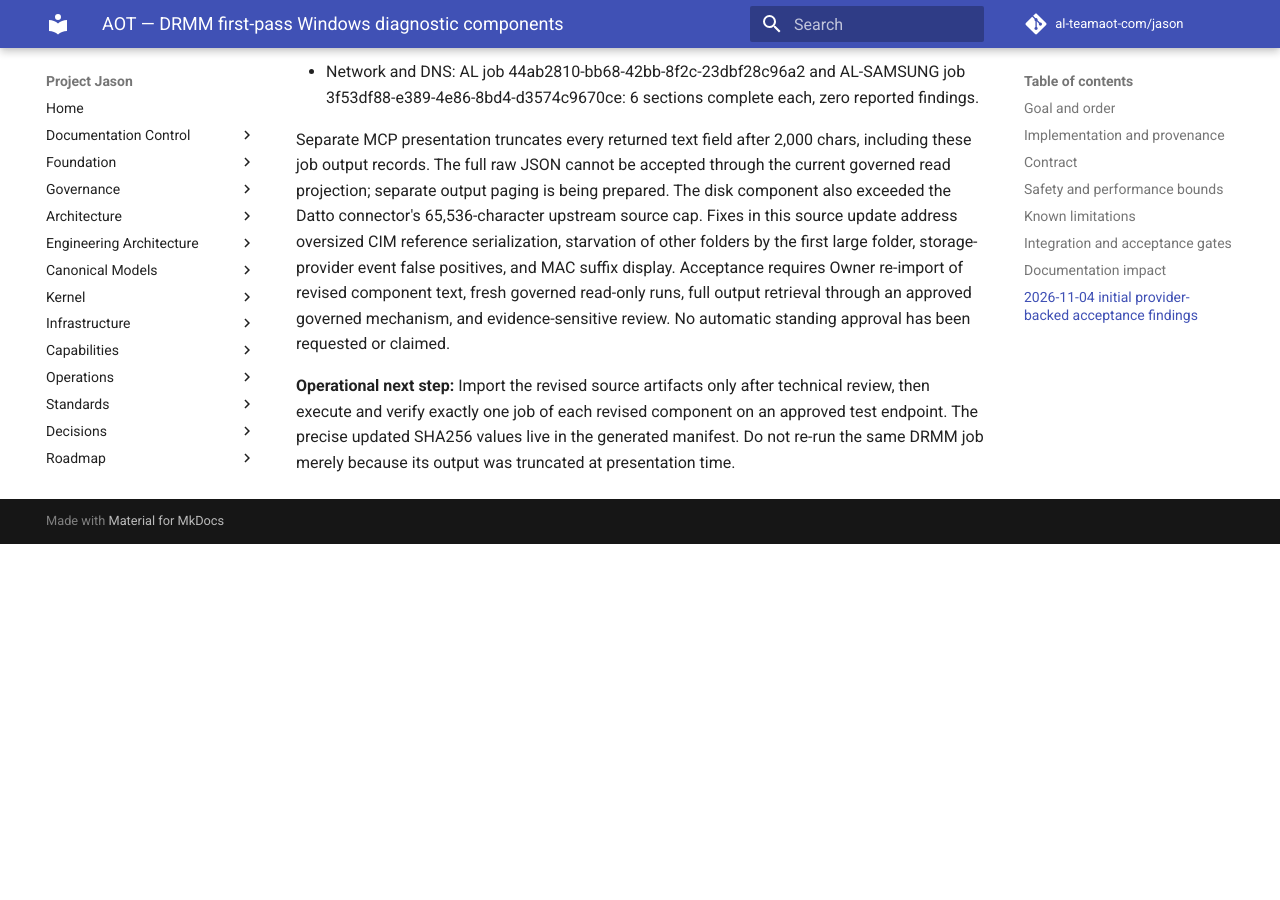
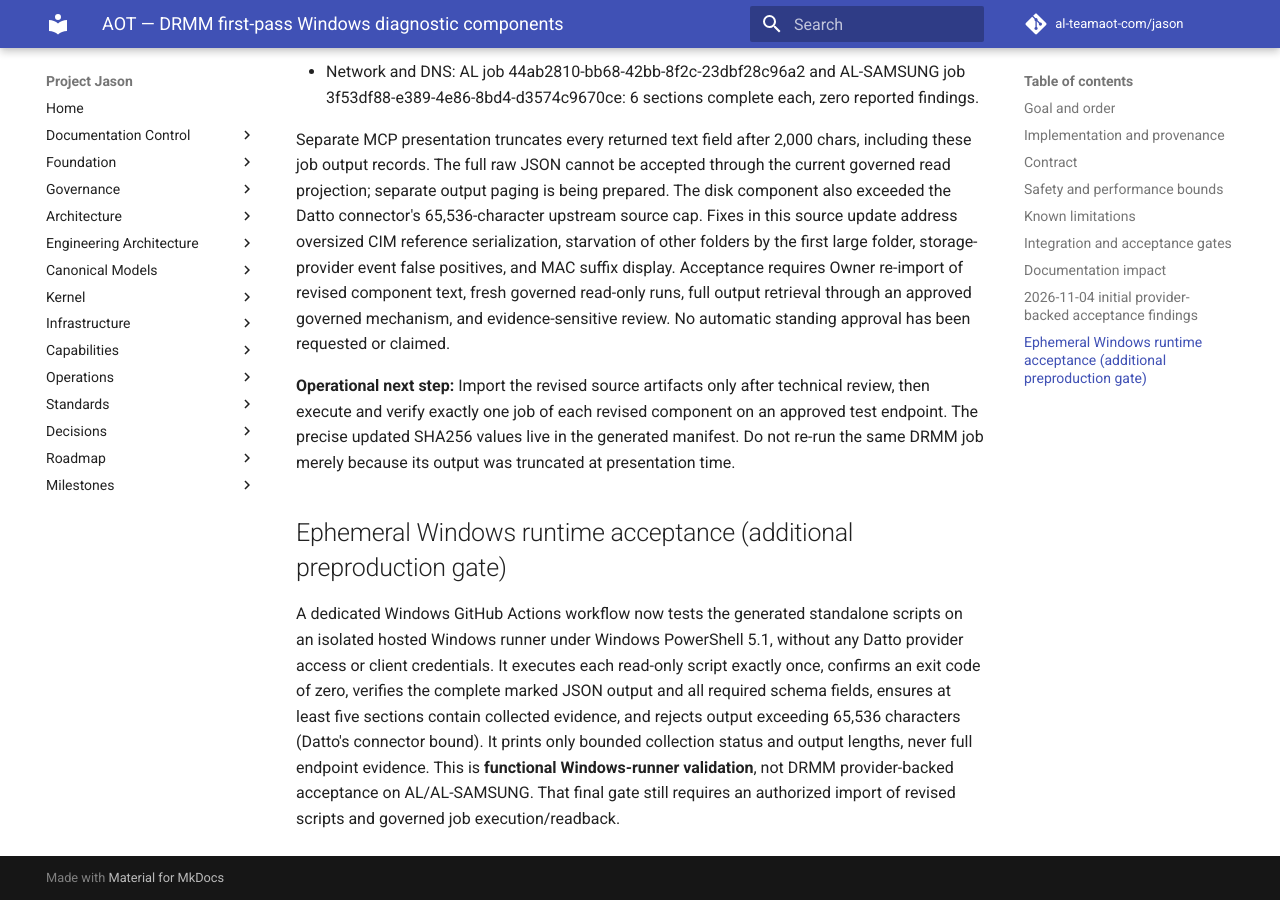
Before and after one commit to al-teamaot-com/jason, an MkDocs documentation site: the page built from docs/operations/AOT-DRMM-First-Pass-Diagnostic-Components.md, in a window 1280 px wide and 900 px high, scrolled down 4433 px. Built offline with MkDocs 1.6.1 and Material for MkDocs 9.7.7, drawn with Linux system fonts in a browser that asks for light colours; comment, search, counter and statistics services are not loaded; before the commit the page ends 4977 px from its top, so only the background shows below that.

Commit message:
Validate all DRMM diagnostic scripts on isolated Windows 5.1 CI runner

```diff
--- a/docs/operations/AOT-DRMM-First-Pass-Diagnostic-Components.md
+++ b/docs/operations/AOT-DRMM-First-Pass-Diagnostic-Components.md
@@ -88,3 +88,7 @@
 Separate MCP presentation truncates every returned text field after 2,000 chars, including these job output records. The full raw JSON cannot be accepted through the current governed read projection; separate output paging is being prepared. The disk component also exceeded the Datto connector's 65,536-character upstream source cap. Fixes in this source update address oversized CIM reference serialization, starvation of other folders by the first large folder, storage-provider event false positives, and MAC suffix display. Acceptance requires Owner re-import of revised component text, fresh governed read-only runs, full output retrieval through an approved governed mechanism, and evidence-sensitive review. No automatic standing approval has been requested or claimed.
 
 **Operational next step:** Import the revised source artifacts only after technical review, then execute and verify exactly one job of each revised component on an approved test endpoint. The precise updated SHA256 values live in the generated manifest. Do not re-run the same DRMM job merely because its output was truncated at presentation time.
+
+## Ephemeral Windows runtime acceptance (additional preproduction gate)
+
+A dedicated Windows GitHub Actions workflow now tests the generated standalone scripts on an isolated hosted Windows runner under Windows PowerShell 5.1, without any Datto provider access or client credentials. It executes each read-only script exactly once, confirms an exit code of zero, verifies the complete marked JSON output and all required schema fields, ensures at least five sections contain collected evidence, and rejects output exceeding 65,536 characters (Datto's connector bound). It prints only bounded collection status and output lengths, never full endpoint evidence. This is **functional Windows-runner validation**, not DRMM provider-backed acceptance on AL/AL-SAMSUNG. That final gate still requires an authorized import of revised scripts and governed job execution/readback.
```
Also changed, not shown: 2 other files.
